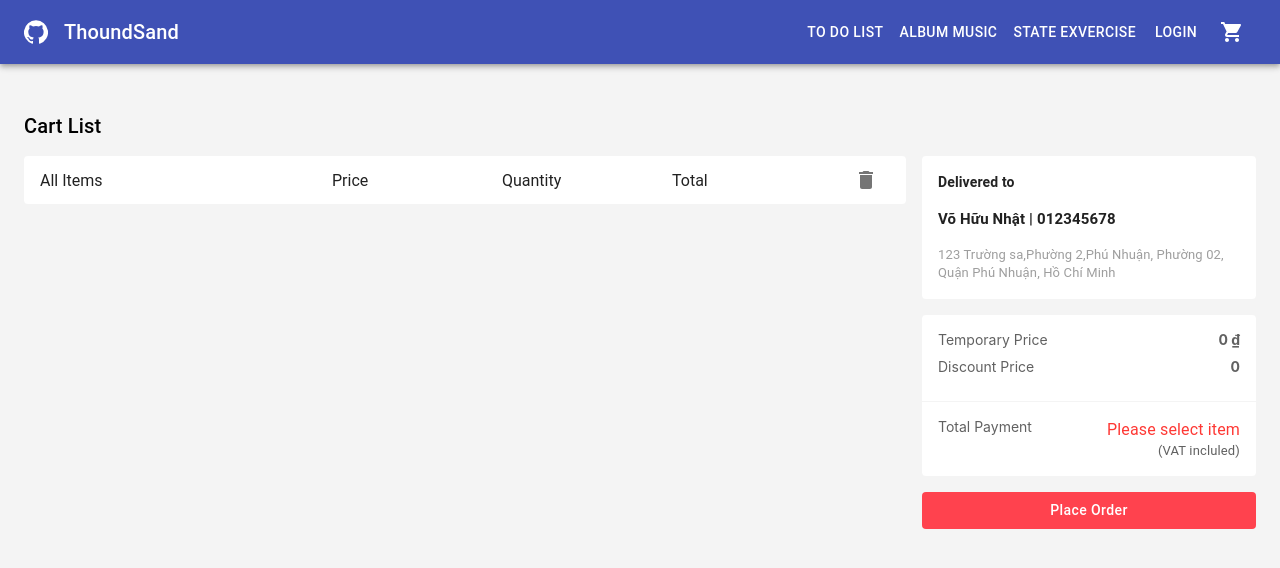
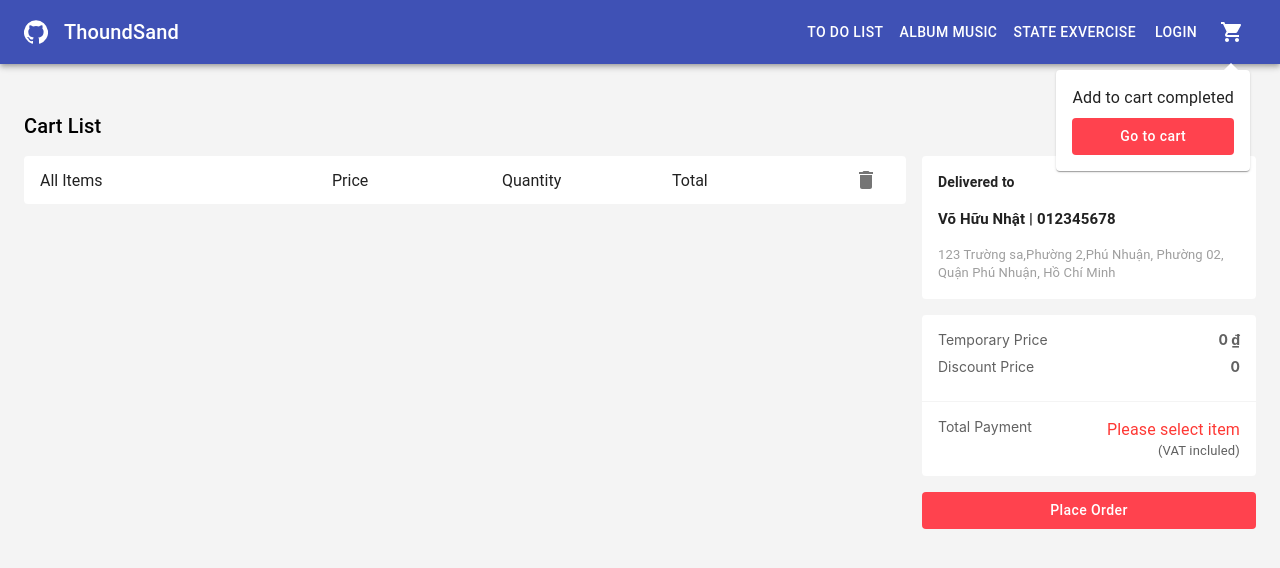
Before and after one commit to Huunhat22/learning_basic, a React (Create React App) app: page /Cart in a window 1280 px wide. Both pictures are taken after a click on the button "show new notifications". Shown: the top 568 px of the page. Built offline with nearby package versions, Linux system fonts and the light colour scheme.

Commit message:
style for showMiniCart

```diff
--- a/src/components/Header/index.jsx
+++ b/src/components/Header/index.jsx
@@ -1,4 +1,4 @@
-import { Badge, Box, IconButton, Menu, MenuItem } from '@material-ui/core';
+import { Badge, Box, ClickAwayListener, IconButton, Menu, MenuItem, Paper } from '@material-ui/core';
 import AppBar from '@material-ui/core/AppBar';
 import Button from '@material-ui/core/Button';
 import Dialog from '@material-ui/core/Dialog';
@@ -11,6 +11,7 @@ import GitHubIcon from '@material-ui/icons/GitHub';
 import Login from 'Features/Auth/components/Login';
 import Register from 'Features/Auth/components/Register';
 import { logout } from 'Features/Auth/userSlice';
+import { hideMiniCart, showMiniCart } from 'Features/Cart/cartSlice';
 import { cartItemsCountSelector } from 'Features/Cart/selectors';
 import React, { useState } from 'react';
 import { useDispatch, useSelector } from 'react-redux';
@@ -38,7 +39,49 @@ const useStyles = makeStyles((theme) => ({
     right: theme.spacing(1),
     color: theme.palette.grey[500],
     zIndex: 1,
+  },
+
+  miniCart: {
+    position:'absolute',
+    top: '70px',
+    right: '30px',
+    display:'block',
+
+    '&:before': {
+      content: '""',
+      display: 'block',
+      position: 'absolute',
+      top: 0,
+      right: 14,
+      width: 10,
+      height: 10,
+      backgroundColor:'inherit',
+      transform: 'translateY(-50%) rotate(45deg)',
+      zIndex: 0,
+    },
+  },
+
+  miniBox: {
+    padding: theme.spacing(2),
+
+    '& > p':{
+      marginBottom:theme.spacing(1),
     }
+  },
+
+  miniButton: {
+    width: '100%',
+    backgroundColor:'rgb(255, 66, 78)',
+    color: '#fff',
+    textTransform: 'none',
+
+    '& :hover': {
+      backgroundColor: 'rgb(255, 15, 30)',
+    }
+  }
+
+
+
 }));
 
 // Bài 106 : tạo 1 hằng số để định nghĩa Login, Register
@@ -52,6 +95,7 @@ export default function Header() {
   const dispatch = useDispatch();
   // Bài 109: Tạo loggedInUser để nhận biết đã đăng nhập hay chưa
   const loggedInUser = useSelector(state => state.user.current)
+  const ShowMiniCart = useSelector(state => state.cart.showMiniCart)
   const isLoggedIn = !!loggedInUser.id;
 
   // Bài 106: tạo State để phân biệt khi nào là đăng nhập,đang kí
@@ -62,6 +106,9 @@ export default function Header() {
 
   const classes = useStyles();
   const [open, setOpen] = useState(false);
+  const [openMiniCart, setOpenMiniCart] = useState(ShowMiniCart);
+
+  console.log(typeof(openMiniCart), openMiniCart);
 
   // Bài 159: sử dụng useSelector để đẻ lấy quantity từ custom Selector, sử dụng useHistory() để đẩy vào url
   const quantity = useSelector(cartItemsCountSelector)
@@ -98,7 +145,16 @@ export default function Header() {
   // Bài 159: handleGoToCart
   const handleGoToCart = () => {
     history.push('/Cart');
-  }
+    dispatch(hideMiniCart());
+  };
+
+  const handleClickAway = () => {
+    dispatch(hideMiniCart());
+  };
+
+  const handleClick = () => {
+    dispatch(showMiniCart());
+  };
 
   return (
     <div className={classes.root}>
@@ -136,10 +192,11 @@ export default function Header() {
             </IconButton>
           )}
 
+
             <IconButton
               aria-label="show new notifications"
               color="inherit"
-            onClick={handleGoToCart}
+              onClick={handleClick}
             >
               <Badge badgeContent={quantity} color="error">
                 <ShoppingCart />
@@ -204,6 +261,20 @@ export default function Header() {
         </DialogContent>
 
       </Dialog>
+
+      {/* Show mini cart */}
+
+        {ShowMiniCart ? (
+          <ClickAwayListener onClickAway={handleClickAway}>
+              <Paper className={classes.miniCart}>
+                <Box className={classes.miniBox}>
+                  <Typography>Add to cart completed</Typography>
+                  <Button className={classes.miniButton} onClick={handleGoToCart}>Go to cart</Button>
+                </Box>
+              </Paper>
+          </ClickAwayListener>
+        ) : null}
+
     </div>
   );
 }
```
Lines whose indentation alone changed are shown as unchanged.
